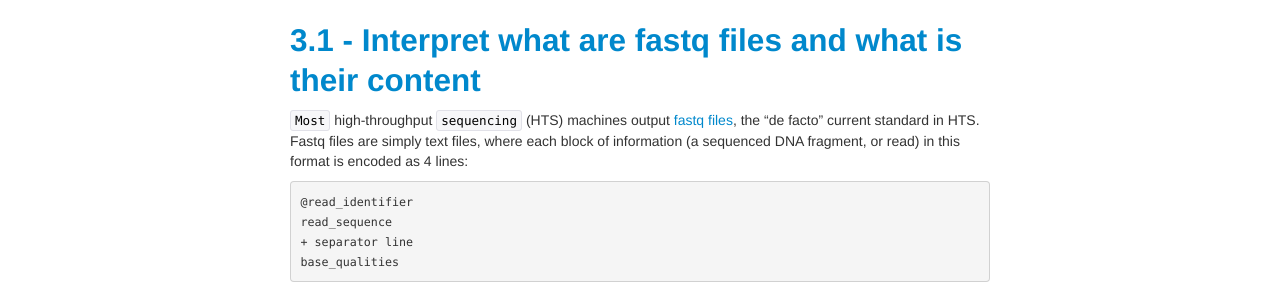
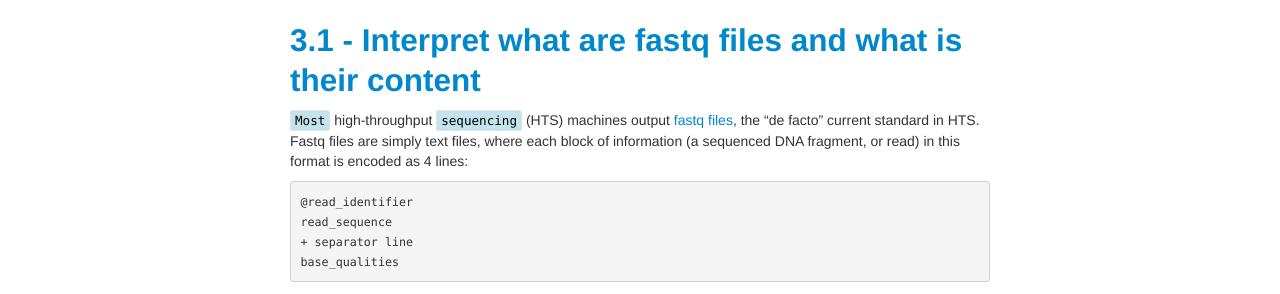
Before and after one commit to GTPB/ADER19F, a Jekyll site: the page built from pages/L03.md, in a window 1280 px wide. Shown: the part 182-476 px from the top of the page. Built offline with Jekyll 4.4.1, drawn with Linux system fonts in a browser that asks for light colours.

Commit message:
Update kbroman.css

```diff
--- a/assets/themes/twitter/css/kbroman.css
+++ b/assets/themes/twitter/css/kbroman.css
@@ -2,7 +2,7 @@ code {
   padding: 2px 4px;
   font-size: 90%;
   color: black;
-  background-color: #f7f7f9;
+  background-color: #C3E4ED;
   border: 1px solid #e1e1e8;
 }
 
```
